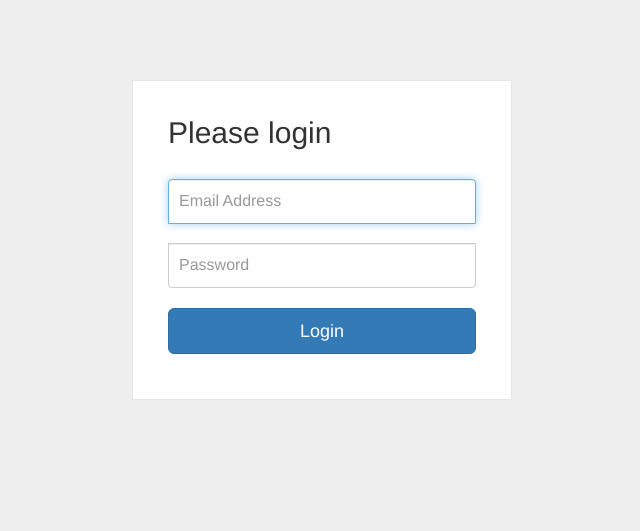
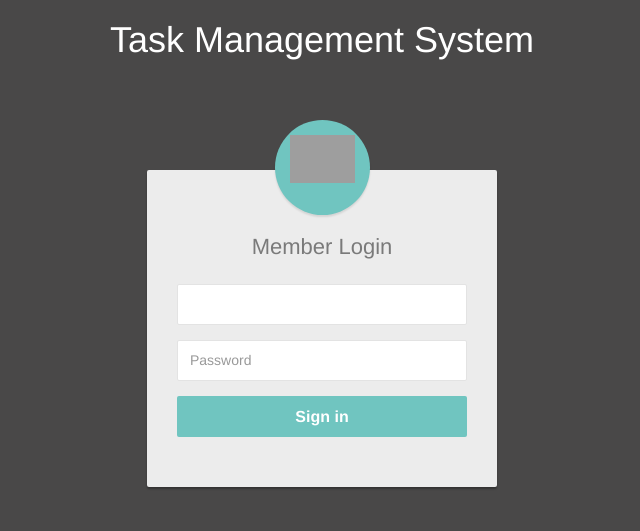
Before and after one commit to nasim31/Realtime_Task_Delivery, a Django app: page / in a window 1280 px wide. Shown: the top 531 px of the page, without its empty margins (318-958 px from the left). Run offline with Django 3.2, Linux system fonts and the light colour scheme; some libraries are stand-ins or nearby versions; grey boxes are pictures that could not be loaded.

Commit message:
Added login function

```diff
--- a/app/urls.py
+++ b/app/urls.py
@@ -8,10 +8,11 @@ from . import views
 
 urlpatterns = [
 	url(r'^login$',views.login,name='Main Page'),
-    url(r'^manager$',views.manager,name='Main Page'),
-    url(r'^delivery$',views.delivery,name='Main Page'),
+    url(r'^manager/(?P<username>[^/]+)/$',views.manager,name='Main Page'),
+    url(r'^delivery/(?P<username>[^/]+)/$',views.delivery,name='Main Page'),
     url(r'^api/getnexttask',views.getNextTask,name='api'),
     url(r'^api/deleteTask',views.deleteTask,name='api'),
+    url(r'^api/login',views.loginApi,name='api'),
     url(r'^api/getmytasksquota/(?P<username>[^/]+)/$',views.getmytasksquota,name='api'),
     url(r'^api/getmytasks/(?P<username>[^/]+)/$',views.getMyTaks,name='api'),
     url(r'^$', views.login, name='index'),
--- a/app/views.py
+++ b/app/views.py
@@ -20,11 +20,11 @@ engine = psycopg2.connect(
 def login(request):
     return render(request,'Login.html')
 
-def manager(request):
-    return render(request,'StoreManager.html')
+def manager(request,username):
+    return render(request,'StoreManager.html',{"Username":username})
 
-def delivery(request):
-    return render(request,'Delivery.html')
+def delivery(request,username):
+    return render(request,'Delivery.html',{"Username":username})
 
 def index(request):
     return render(request, 'index.html', {})
@@ -81,3 +81,26 @@ def deleteTask(request):
         return JsonResponse({"Status":"DONE"},safe=False)
     else:
         return JsonResponse({})
+
+def loginApi(request):
+    if request.method == "POST":
+        res = json.loads(request.body.decode("utf-8"))
+        cur = engine.cursor(cursor_factory=RealDictCursor)
+        cur.execute("select usrtype from users where username = '"+res['username']+"' and pass ='"+res['Password']+"' limit 1 ")
+        result = cur.fetchall()
+        cur.close()
+        if(len(result)>0):
+            print(result[0])
+            newresult = json.loads(json.dumps(result[0]))
+
+            typeOfUser = newresult["usrtype"]
+            if(typeOfUser == 'Manager'):
+                url = 'http://127.0.0.1:8000/manager/'+res['username']+'/'
+                return JsonResponse({"url":url},safe=False)
+            else:
+                url = 'http://127.0.0.1:8000/delivery/'+res['username']+'/'
+                return JsonResponse({"url":url},safe=False)
+        else:
+            return JsonResponse({})
+    else:
+        return JsonResponse({})
--- a/templates/Login.html
+++ b/templates/Login.html
@@ -1,79 +1,162 @@
 <!DOCTYPE html>
-<html lang="en" >
+<html lang="en">
 
 <head>
-  <meta charset="UTF-8">
-  <title>Login</title>
-
-
-  <link rel='stylesheet' href='http://netdna.bootstrapcdn.com/bootstrap/3.0.2/css/bootstrap.min.css'>
-
-      <link rel="stylesheet" href="./style.css">
-
-
-</head>
-<style>
+  <meta charset="utf-8">
+  <meta http-equiv="X-UA-Compatible" content="IE=edge">
+  <meta name="viewport" content="width=device-width, initial-scale=1">
+  <title>Bootstrap Login Form with Avatar Image</title>
+  <link rel="stylesheet" href="https://maxcdn.bootstrapcdn.com/bootstrap/3.3.7/css/bootstrap.min.css">
+  <link rel="stylesheet" href="https://maxcdn.bootstrapcdn.com/font-awesome/4.7.0/css/font-awesome.min.css">
+  <script src="https://ajax.googleapis.com/ajax/libs/jquery/1.12.4/jquery.min.js"></script>
+  <script src="https://maxcdn.bootstrapcdn.com/bootstrap/3.3.7/js/bootstrap.min.js"></script>
+  <style type="text/css">
     body {
-  background: #eee !important;
+      color: #fff;
+      background: #494848;
     }
 
-.wrapper {
-  margin-top: 80px;
-  margin-bottom: 80px;
+    .form-control {
+      min-height: 41px;
+      background: #fff;
+      box-shadow: none !important;
+      border-color: #e3e3e3;
     }
 
-.form-signin {
-  max-width: 380px;
-  padding: 15px 35px 45px;
+    .form-control:focus {
+      border-color: #70c5c0;
+    }
+
+    .form-control,
+    .btn {
+      border-radius: 2px;
+    }
+
+    .login-form {
+      width: 350px;
       margin: 0 auto;
-  background-color: #fff;
-  border: 1px solid rgba(0, 0, 0, 0.1);
+      padding: 100px 0 30px;
     }
-.form-signin .form-signin-heading,
-.form-signin .checkbox {
-  margin-bottom: 30px;
+
+    .login-form form {
+      color: #7a7a7a;
+      border-radius: 2px;
+      margin-bottom: 15px;
+      font-size: 13px;
+      background: #ececec;
+      box-shadow: 0px 2px 2px rgba(0, 0, 0, 0.3);
+      padding: 30px;
+      position: relative;
     }
-.form-signin .checkbox {
-  font-weight: normal;
+
+    .login-form h2 {
+      font-size: 22px;
+      margin: 35px 0 25px;
     }
-.form-signin .form-control {
-  position: relative;
+
+    .login-form .avatar {
+      position: absolute;
+      margin: 0 auto;
+      left: 0;
+      right: 0;
+      top: -50px;
+      width: 95px;
+      height: 95px;
+      border-radius: 50%;
+      z-index: 9;
+      background: #70c5c0;
+      padding: 15px;
+      box-shadow: 0px 2px 2px rgba(0, 0, 0, 0.1);
+    }
+
+    .login-form .avatar img {
+      width: 100%;
+    }
+
+    .login-form input[type="checkbox"] {
+      margin-top: 2px;
+    }
+
+    .login-form .btn {
       font-size: 16px;
-  height: auto;
-  padding: 10px;
-  -webkit-box-sizing: border-box;
-  -moz-box-sizing: border-box;
-  box-sizing: border-box;
+      font-weight: bold;
+      background: #70c5c0;
+      border: none;
+      margin-bottom: 20px;
     }
-.form-signin .form-control:focus {
-  z-index: 2;
+
+    .login-form .btn:hover,
+    .login-form .btn:focus {
+      background: #50b8b3;
+      outline: none !important;
     }
-.form-signin input[type="text"] {
-  margin-bottom: -1px;
-  border-bottom-left-radius: 0;
-  border-bottom-right-radius: 0;
+
+    .login-form a {
+      color: #fff;
+      text-decoration: underline;
     }
-.form-signin input[type="password"] {
-  margin-bottom: 20px;
-  border-top-left-radius: 0;
-  border-top-right-radius: 0;
+
+    .login-form a:hover {
+      text-decoration: none;
+    }
+
+    .login-form form a {
+      color: #7a7a7a;
+      text-decoration: none;
+    }
+
+    .login-form form a:hover {
+      text-decoration: underline;
     }
   </style>
+</head>
+
 <body>
+  <h1 class="text-center">Task Management System</h1>
+  <div class="login-form">
 
-    <div class="wrapper">
-    <form class="form-signin">
-      <h2 class="form-signin-heading">Please login</h2>
-      <input type="text" class="form-control" name="username" placeholder="Email Address" required="" autofocus="" />
-      <br>
-      <input type="password" class="form-control" name="password" placeholder="Password" required=""/>
-
-      <button class="btn btn-lg btn-primary btn-block" type="submit">Login</button>
+    <form action="javascript:myFunction(){return false;}">
+      <div class="avatar">
+        <img src="https://www.tutorialrepublic.com/examples/images/avatar.png" alt="Avatar">
+      </div>
+      <h2 class="text-center">Member Login</h2>
+      <div class="form-group">
+        <input type="text" class="form-control" name="username" id="username" paceholder="Username" required="required">
+      </div>
+      <div class="form-group">
+        <input type="password" class="form-control" name="password" id="password" placeholder="Password"
+          required="required">
+      </div>
+      <div class="form-group">
+        <button id="submit-btn" class="btn btn-primary btn-lg btn-block">Sign in</button>
+      </div>
     </form>
   </div>
-
-
-
 </body>
 
+<script>
+  document.querySelector('#submit-btn').onclick = function (e) {
+    var messageInputDom = document.querySelector('#username');
+    var userName = messageInputDom.value;
+    var messageInputDom = document.querySelector('#password');
+    var Password = messageInputDom.value;
+
+    if (userName != "" && Password != "") {
+
+      var xhr = new XMLHttpRequest();
+      var url = "http://127.0.0.1:8000/api/login";
+      xhr.open("POST", url, true);
+      xhr.setRequestHeader("Content-Type", "application/json");
+      xhr.onreadystatechange = function () {
+        if (xhr.readyState === 4 && xhr.status === 200) {
+          var json = JSON.parse(xhr.responseText);
+          window.location.replace(json['url']);
+        }
+      };
+      var dataPost = JSON.stringify({"username":userName , "Password":Password});
+        xhr.send(dataPost);
+    }
+  }
+</script>
+
 </html>
```
Lines whose indentation alone changed are shown as unchanged.
